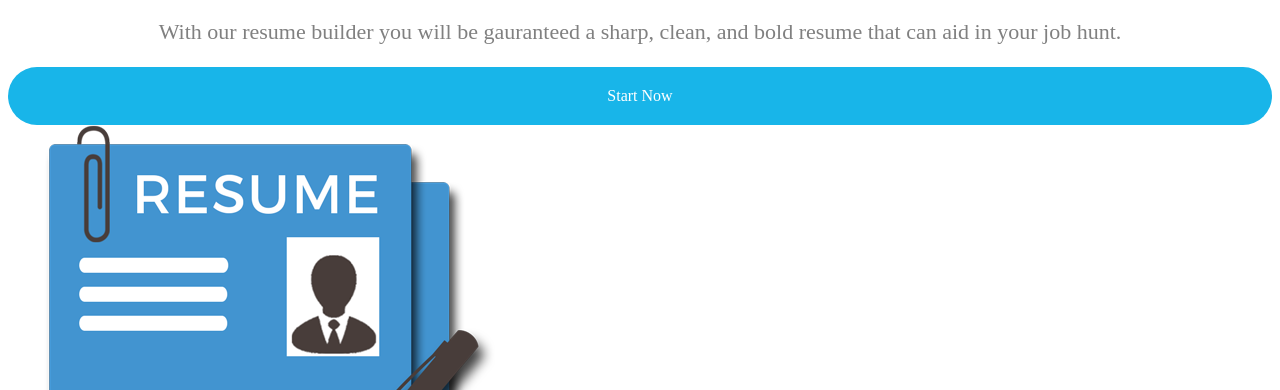
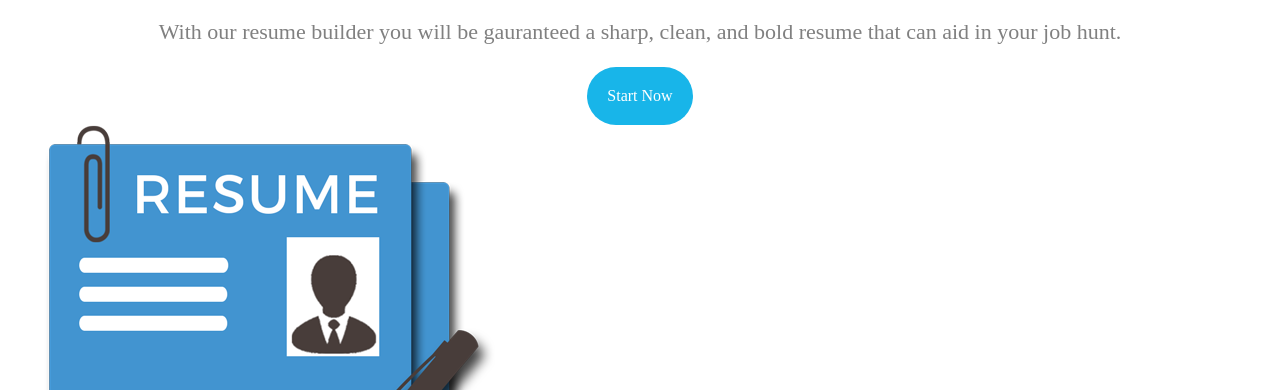
Before and after one commit to PkTaz/Expresso-Resume, a plain HTML site: page index.html in a window 1280 px wide. Shown: the part 410-800 px from the top of the page. Drawn offline with Linux system fonts and the light colour scheme.

Commit message:
Add files via upload

```diff
--- a/index.html
+++ b/index.html
@@ -12,9 +12,9 @@
         <p>With our resume builder you will be gauranteed a sharp,
            clean, and bold resume that can aid in your job hunt.
         </p>
-      <div>
-         <a class="resumedirect-btn" href="resume.html">Start Now</a>
-      </div>
+        <div style="display: flex;">
+         <a class="resumedirect-btn" href="resume.html" style="margin: auto;">Start Now</a>
+       </div>
     <img class="resume-png" src="img/pngwing.com.png"></img>
    <h2 class="header2-1">How it works</h2>
   <ul>
```
